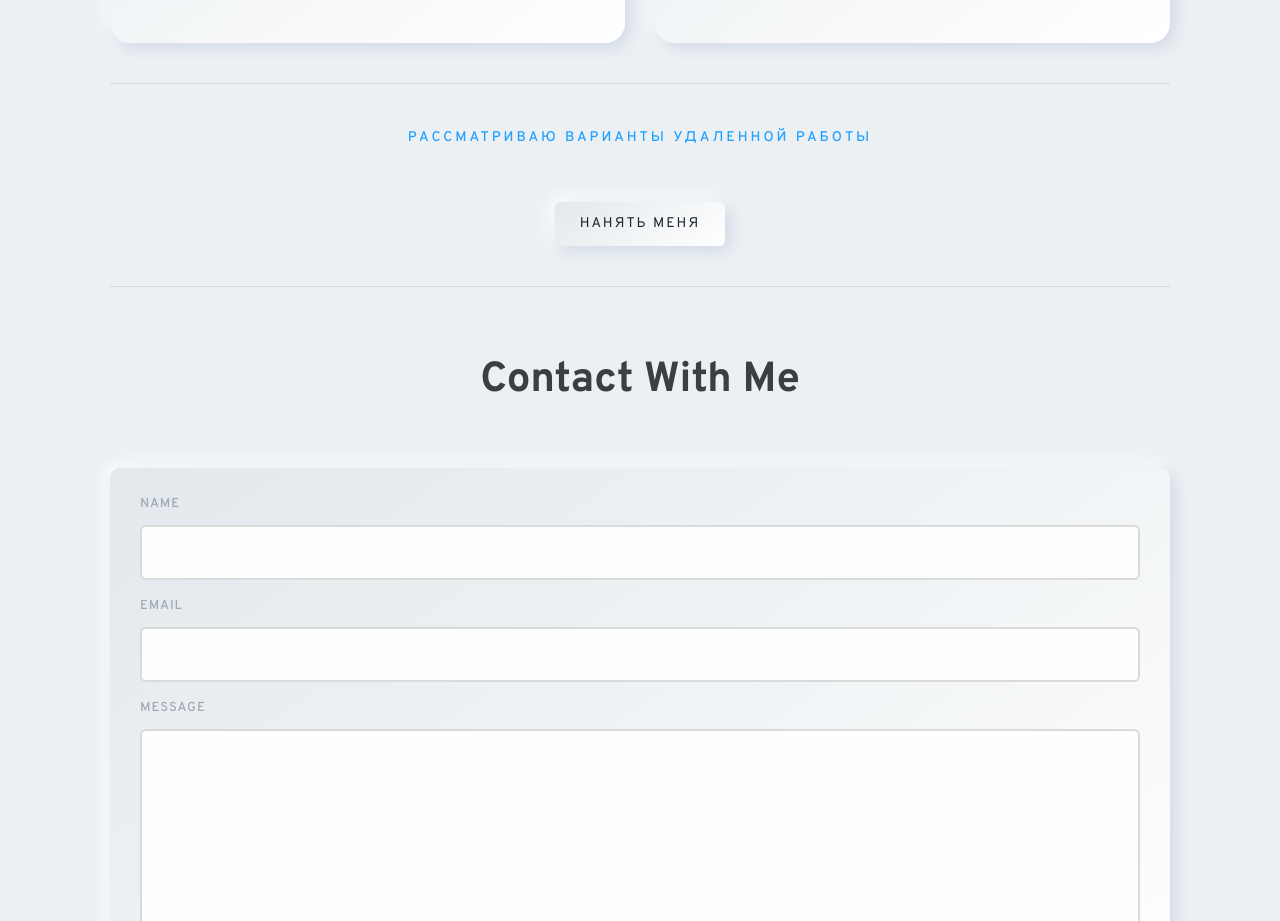
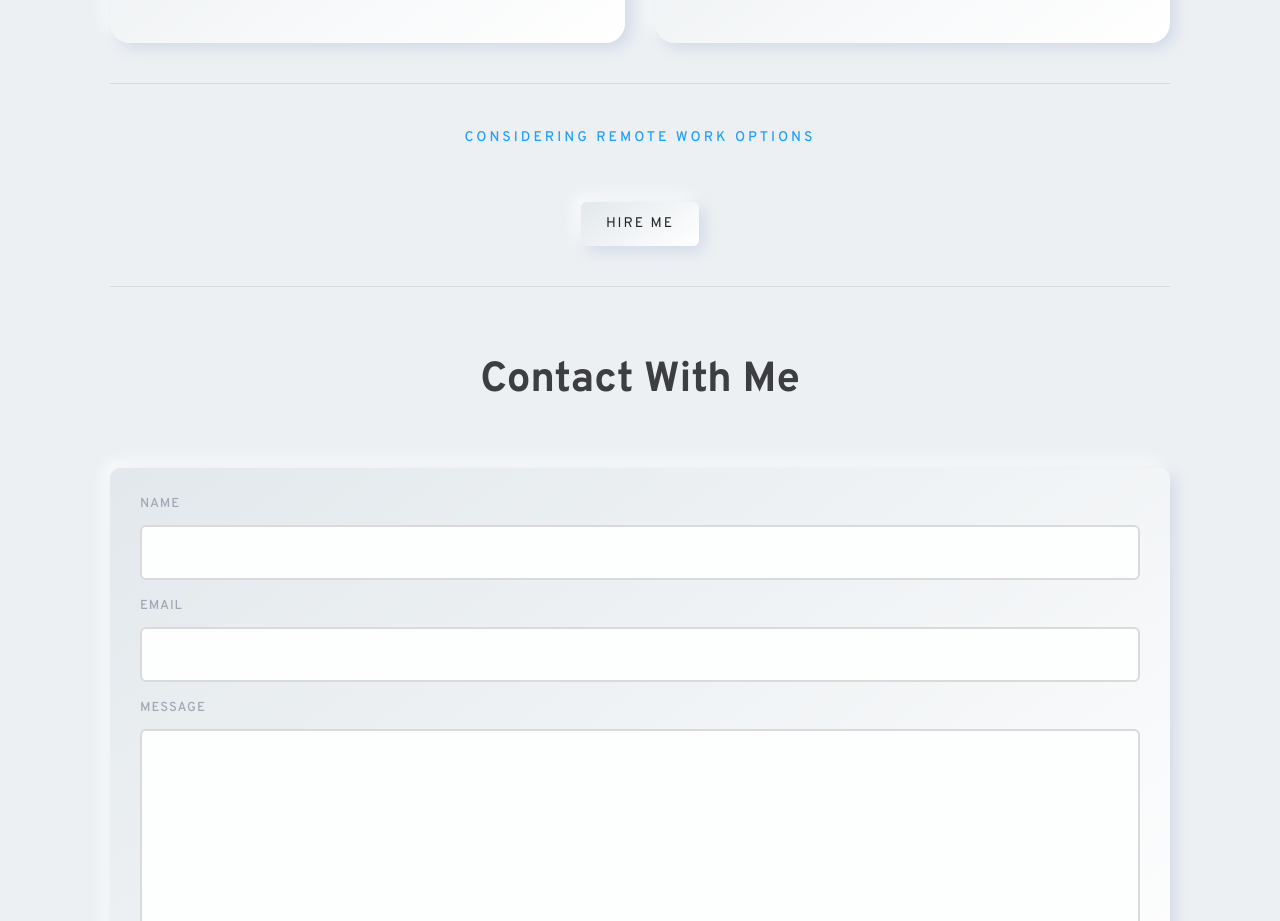
Before and after one commit to penteleichuk/portfolio, a React (Create React App) app: page / in a window 1280 px wide. Shown: the part 2900-3821 px from the top of the page. Built offline with nearby package versions, Linux system fonts and the light colour scheme.

Commit message:
change language text

```diff
--- a/src/components/offer/Offer.tsx
+++ b/src/components/offer/Offer.tsx
@@ -5,8 +5,8 @@ import './Offer.scss';
 export const Offer = () => {
     return (
         <div className="offer">
-            <h5 className="offer__title subtitle">Рассматриваю варианты удаленной работы</h5>
-            <Link to="contact" smooth={true} className="button offer__button">Нанять меня</Link>
+            <h5 className="offer__title subtitle">Considering remote work options</h5>
+            <Link to="contact" smooth={true} className="button offer__button">Hire me</Link>
         </div>
     );
 }
```
